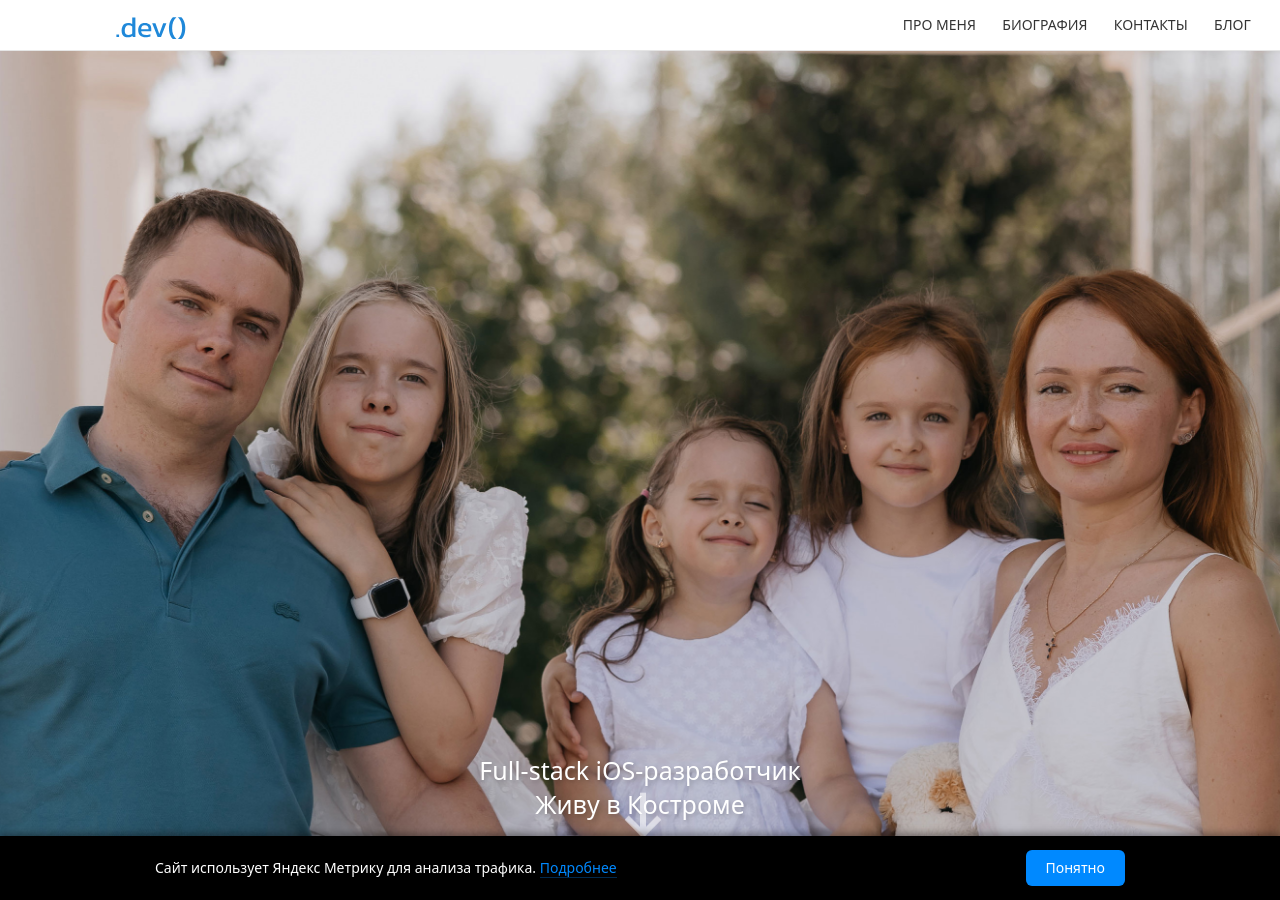
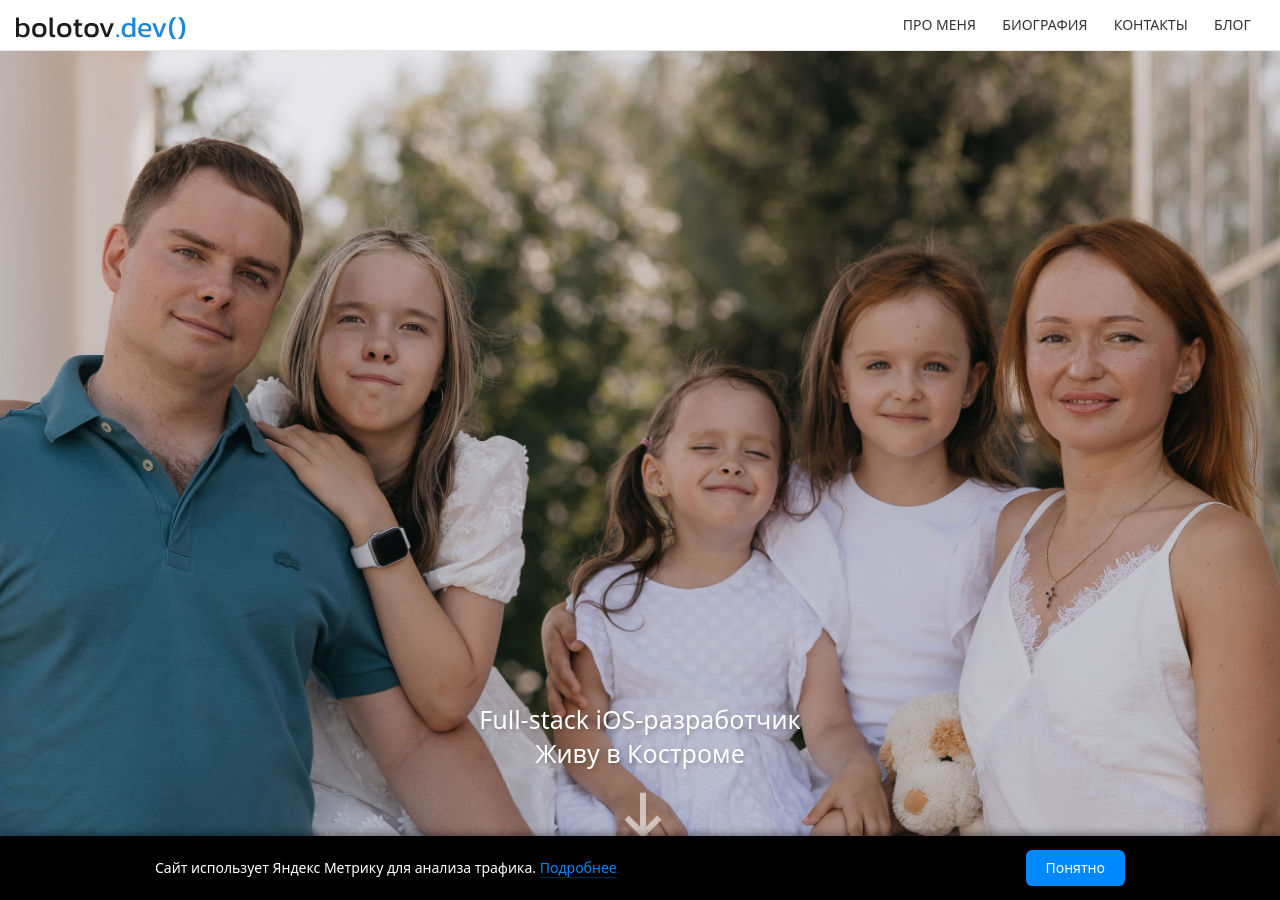
Before and after one commit to artembolotov/artembolotov.github.io, a Jekyll site: the page index.html, which Jekyll copies as it is, in a window 1280 px wide and 900 px high. Built offline with Jekyll 4.4.1, drawn with Linux system fonts in a browser that asks for light colours.

Commit message:
Some fixes

```diff
--- a/index.html
+++ b/index.html
@@ -37,13 +37,15 @@
           <path d="M129.725 32.29C127.328 32.29 125.472 31.7003 124.157 30.521C122.843 29.3417 122.185 27.534 122.185 25.098C122.185 22.894 122.746 21.154 123.867 19.878C124.989 18.602 126.69 17.964 128.971 17.964C131.059 17.964 132.625 18.515 133.669 19.617C134.733 20.6997 135.264 22.1013 135.264 23.822V26.374H125.201C125.356 27.708 125.839 28.6263 126.651 29.129C127.463 29.6317 128.701 29.883 130.363 29.883C131.059 29.883 131.775 29.8153 132.509 29.68C133.244 29.5447 133.882 29.3707 134.423 29.158V31.478C133.805 31.7487 133.089 31.9517 132.277 32.087C131.485 32.2223 130.634 32.29 129.725 32.29ZM125.201 24.315H132.48V23.358C132.48 22.4107 132.219 21.676 131.697 21.154C131.175 20.6127 130.296 20.342 129.058 20.342C127.589 20.342 126.574 20.661 126.013 21.299C125.472 21.937 125.201 22.9423 125.201 24.315Z" fill="#1F88D9"/>
           <path d="M111.854 32.29C110.616 32.29 109.524 32.0773 108.577 31.652C107.629 31.2266 106.895 30.521 106.373 29.535C105.851 28.549 105.59 27.2246 105.59 25.562C105.59 23.9186 105.87 22.5363 106.431 21.415C106.991 20.2743 107.765 19.414 108.751 18.834C109.756 18.254 110.887 17.964 112.144 17.964C112.975 17.964 113.71 18.0606 114.348 18.254C115.005 18.4473 115.633 18.747 116.233 19.153V12.454H119.394V32H116.697L116.494 30.637C115.875 31.1976 115.198 31.6133 114.464 31.884C113.729 32.1546 112.859 32.29 111.854 32.29ZM112.695 29.912C114.106 29.912 115.285 29.4286 116.233 28.462V21.589C115.324 20.777 114.183 20.371 112.811 20.371C111.477 20.371 110.471 20.8156 109.795 21.705C109.118 22.5943 108.78 23.8896 108.78 25.591C108.78 27.2343 109.089 28.3653 109.708 28.984C110.346 29.6026 111.341 29.912 112.695 29.912Z" fill="#1F88D9"/>
           <path d="M100.407 32V29.535H103.075V32H100.407Z" fill="#1F88D9"/>
-          <path d="M89.0645 32L83.6415 18.254H86.9185L90.7755 28.926L94.6325 18.254H97.8805L92.4865 32H89.0645Z" fill="white"/>
-          <path d="M75.5399 32.29C73.0652 32.29 71.2479 31.6713 70.0879 30.434C68.9472 29.1967 68.3769 27.4277 68.3769 25.127C68.3769 22.8263 68.9569 21.0573 70.1169 19.82C71.2769 18.5827 73.0846 17.964 75.5399 17.964C78.0146 17.964 79.8319 18.5827 80.9919 19.82C82.1519 21.0573 82.7319 22.8263 82.7319 25.127C82.7319 27.4277 82.1519 29.1967 80.9919 30.434C79.8512 31.6713 78.0339 32.29 75.5399 32.29ZM75.5399 29.622C76.9899 29.622 78.0146 29.274 78.6139 28.578C79.2326 27.8627 79.5419 26.7123 79.5419 25.127C79.5419 23.5417 79.2326 22.401 78.6139 21.705C78.0146 21.009 76.9899 20.661 75.5399 20.661C74.1092 20.661 73.0845 21.009 72.4659 21.705C71.8665 22.401 71.5669 23.5417 71.5669 25.127C71.5669 26.7123 71.8665 27.8627 72.4659 28.578C73.0845 29.274 74.1092 29.622 75.5399 29.622Z" fill="white"/>
-          <path d="M63.784 32.29C62.3147 32.29 61.2127 31.9033 60.478 31.13C59.7627 30.3373 59.405 29.2643 59.405 27.911V20.719H57.375V18.254H59.405V15.093L62.537 14.136V18.254H66.191L65.988 20.719H62.537V27.737C62.537 28.5297 62.7207 29.0903 63.088 29.419C63.4553 29.7283 64.0547 29.883 64.886 29.883C65.408 29.883 65.959 29.7863 66.539 29.593V31.826C65.785 32.1353 64.8667 32.29 63.784 32.29Z" fill="white"/>
-          <path d="M48.2674 32.29C45.7928 32.29 43.9754 31.6713 42.8154 30.434C41.6748 29.1967 41.1044 27.4277 41.1044 25.127C41.1044 22.8263 41.6844 21.0573 42.8444 19.82C44.0044 18.5827 45.8121 17.964 48.2674 17.964C50.7421 17.964 52.5594 18.5827 53.7194 19.82C54.8794 21.0573 55.4594 22.8263 55.4594 25.127C55.4594 27.4277 54.8794 29.1967 53.7194 30.434C52.5788 31.6713 50.7614 32.29 48.2674 32.29ZM48.2674 29.622C49.7174 29.622 50.7421 29.274 51.3414 28.578C51.9601 27.8627 52.2694 26.7123 52.2694 25.127C52.2694 23.5417 51.9601 22.401 51.3414 21.705C50.7421 21.009 49.7174 20.661 48.2674 20.661C46.8368 20.661 45.8121 21.009 45.1934 21.705C44.5941 22.401 44.2944 23.5417 44.2944 25.127C44.2944 26.7123 44.5941 27.8627 45.1934 28.578C45.8121 29.274 46.8368 29.622 48.2674 29.622Z" fill="white"/>
-          <path d="M36.9785 32.29C35.8572 32.29 35.0065 32.0193 34.4265 31.478C33.8465 30.9173 33.5565 29.999 33.5565 28.723V12.454H36.7175V28.433C36.7175 28.9743 36.8142 29.3416 37.0075 29.535C37.2008 29.7283 37.4908 29.825 37.8775 29.825C38.3415 29.825 38.7862 29.767 39.2115 29.651V31.942C38.8442 32.0773 38.4865 32.1643 38.1385 32.203C37.8098 32.261 37.4232 32.29 36.9785 32.29Z" fill="white"/>
-          <path d="M23.2889 32.29C20.8142 32.29 18.9969 31.6713 17.8369 30.434C16.6962 29.1967 16.1259 27.4277 16.1259 25.127C16.1259 22.8263 16.7059 21.0573 17.8659 19.82C19.0259 18.5827 20.8336 17.964 23.2889 17.964C25.7636 17.964 27.5809 18.5827 28.7409 19.82C29.9009 21.0573 30.4809 22.8263 30.4809 25.127C30.4809 27.4277 29.9009 29.1967 28.7409 30.434C27.6002 31.6713 25.7829 32.29 23.2889 32.29ZM23.2889 29.622C24.7389 29.622 25.7636 29.274 26.3629 28.578C26.9816 27.8627 27.2909 26.7123 27.2909 25.127C27.2909 23.5417 26.9816 22.401 26.3629 21.705C25.7636 21.009 24.7389 20.661 23.2889 20.661C21.8582 20.661 20.8336 21.009 20.2149 21.705C19.6156 22.401 19.3159 23.5417 19.3159 25.127C19.3159 26.7123 19.6156 27.8627 20.2149 28.578C20.8336 29.274 21.8582 29.622 23.2889 29.622Z" fill="white"/>
-          <path d="M7.367 32.29C6.36167 32.29 5.49167 32.1546 4.757 31.884C4.02233 31.6133 3.34567 31.1976 2.727 30.637L2.553 32H-0.173V12.454H2.988V19.153C4.18667 18.3603 5.627 17.964 7.309 17.964C9.26167 17.964 10.7987 18.5246 11.92 19.646C13.0607 20.748 13.631 22.5363 13.631 25.011C13.631 27.505 13.0703 29.3416 11.949 30.521C10.8277 31.7003 9.30033 32.29 7.367 32.29ZM6.526 29.912C7.95667 29.912 8.962 29.506 9.542 28.694C10.1413 27.882 10.441 26.6543 10.441 25.011C10.441 23.3096 10.122 22.111 9.484 21.415C8.846 20.719 7.84067 20.371 6.468 20.371C5.03733 20.371 3.87733 20.7673 2.988 21.56V28.462C3.89667 29.4286 5.076 29.912 6.526 29.912Z" fill="white"/>
+          <g class="logo-text">
+          <path d="M89.0645 32L83.6415 18.254H86.9185L90.7755 28.926L94.6325 18.254H97.8805L92.4865 32H89.0645Z" fill="#1d1d1f"/>
+          <path d="M75.5399 32.29C73.0652 32.29 71.2479 31.6713 70.0879 30.434C68.9472 29.1967 68.3769 27.4277 68.3769 25.127C68.3769 22.8263 68.9569 21.0573 70.1169 19.82C71.2769 18.5827 73.0846 17.964 75.5399 17.964C78.0146 17.964 79.8319 18.5827 80.9919 19.82C82.1519 21.0573 82.7319 22.8263 82.7319 25.127C82.7319 27.4277 82.1519 29.1967 80.9919 30.434C79.8512 31.6713 78.0339 32.29 75.5399 32.29ZM75.5399 29.622C76.9899 29.622 78.0146 29.274 78.6139 28.578C79.2326 27.8627 79.5419 26.7123 79.5419 25.127C79.5419 23.5417 79.2326 22.401 78.6139 21.705C78.0146 21.009 76.9899 20.661 75.5399 20.661C74.1092 20.661 73.0845 21.009 72.4659 21.705C71.8665 22.401 71.5669 23.5417 71.5669 25.127C71.5669 26.7123 71.8665 27.8627 72.4659 28.578C73.0845 29.274 74.1092 29.622 75.5399 29.622Z" fill="#1d1d1f"/>
+          <path d="M63.784 32.29C62.3147 32.29 61.2127 31.9033 60.478 31.13C59.7627 30.3373 59.405 29.2643 59.405 27.911V20.719H57.375V18.254H59.405V15.093L62.537 14.136V18.254H66.191L65.988 20.719H62.537V27.737C62.537 28.5297 62.7207 29.0903 63.088 29.419C63.4553 29.7283 64.0547 29.883 64.886 29.883C65.408 29.883 65.959 29.7863 66.539 29.593V31.826C65.785 32.1353 64.8667 32.29 63.784 32.29Z" fill="#1d1d1f"/>
+          <path d="M48.2674 32.29C45.7928 32.29 43.9754 31.6713 42.8154 30.434C41.6748 29.1967 41.1044 27.4277 41.1044 25.127C41.1044 22.8263 41.6844 21.0573 42.8444 19.82C44.0044 18.5827 45.8121 17.964 48.2674 17.964C50.7421 17.964 52.5594 18.5827 53.7194 19.82C54.8794 21.0573 55.4594 22.8263 55.4594 25.127C55.4594 27.4277 54.8794 29.1967 53.7194 30.434C52.5788 31.6713 50.7614 32.29 48.2674 32.29ZM48.2674 29.622C49.7174 29.622 50.7421 29.274 51.3414 28.578C51.9601 27.8627 52.2694 26.7123 52.2694 25.127C52.2694 23.5417 51.9601 22.401 51.3414 21.705C50.7421 21.009 49.7174 20.661 48.2674 20.661C46.8368 20.661 45.8121 21.009 45.1934 21.705C44.5941 22.401 44.2944 23.5417 44.2944 25.127C44.2944 26.7123 44.5941 27.8627 45.1934 28.578C45.8121 29.274 46.8368 29.622 48.2674 29.622Z" fill="#1d1d1f"/>
+          <path d="M36.9785 32.29C35.8572 32.29 35.0065 32.0193 34.4265 31.478C33.8465 30.9173 33.5565 29.999 33.5565 28.723V12.454H36.7175V28.433C36.7175 28.9743 36.8142 29.3416 37.0075 29.535C37.2008 29.7283 37.4908 29.825 37.8775 29.825C38.3415 29.825 38.7862 29.767 39.2115 29.651V31.942C38.8442 32.0773 38.4865 32.1643 38.1385 32.203C37.8098 32.261 37.4232 32.29 36.9785 32.29Z" fill="#1d1d1f"/>
+          <path d="M23.2889 32.29C20.8142 32.29 18.9969 31.6713 17.8369 30.434C16.6962 29.1967 16.1259 27.4277 16.1259 25.127C16.1259 22.8263 16.7059 21.0573 17.8659 19.82C19.0259 18.5827 20.8336 17.964 23.2889 17.964C25.7636 17.964 27.5809 18.5827 28.7409 19.82C29.9009 21.0573 30.4809 22.8263 30.4809 25.127C30.4809 27.4277 29.9009 29.1967 28.7409 30.434C27.6002 31.6713 25.7829 32.29 23.2889 32.29ZM23.2889 29.622C24.7389 29.622 25.7636 29.274 26.3629 28.578C26.9816 27.8627 27.2909 26.7123 27.2909 25.127C27.2909 23.5417 26.9816 22.401 26.3629 21.705C25.7636 21.009 24.7389 20.661 23.2889 20.661C21.8582 20.661 20.8336 21.009 20.2149 21.705C19.6156 22.401 19.3159 23.5417 19.3159 25.127C19.3159 26.7123 19.6156 27.8627 20.2149 28.578C20.8336 29.274 21.8582 29.622 23.2889 29.622Z" fill="#1d1d1f"/>
+          <path d="M7.367 32.29C6.36167 32.29 5.49167 32.1546 4.757 31.884C4.02233 31.6133 3.34567 31.1976 2.727 30.637L2.553 32H-0.173V12.454H2.988V19.153C4.18667 18.3603 5.627 17.964 7.309 17.964C9.26167 17.964 10.7987 18.5246 11.92 19.646C13.0607 20.748 13.631 22.5363 13.631 25.011C13.631 27.505 13.0703 29.3416 11.949 30.521C10.8277 31.7003 9.30033 32.29 7.367 32.29ZM6.526 29.912C7.95667 29.912 8.962 29.506 9.542 28.694C10.1413 27.882 10.441 26.6543 10.441 25.011C10.441 23.3096 10.122 22.111 9.484 21.415C8.846 20.719 7.84067 20.371 6.468 20.371C5.03733 20.371 3.87733 20.7673 2.988 21.56V28.462C3.89667 29.4286 5.076 29.912 6.526 29.912Z" fill="#1d1d1f"/>
+          </g>
         </svg>
       </a>
       <input type="checkbox" id="hamburger"/>
```
Also changed, not shown: styles/all.css.
